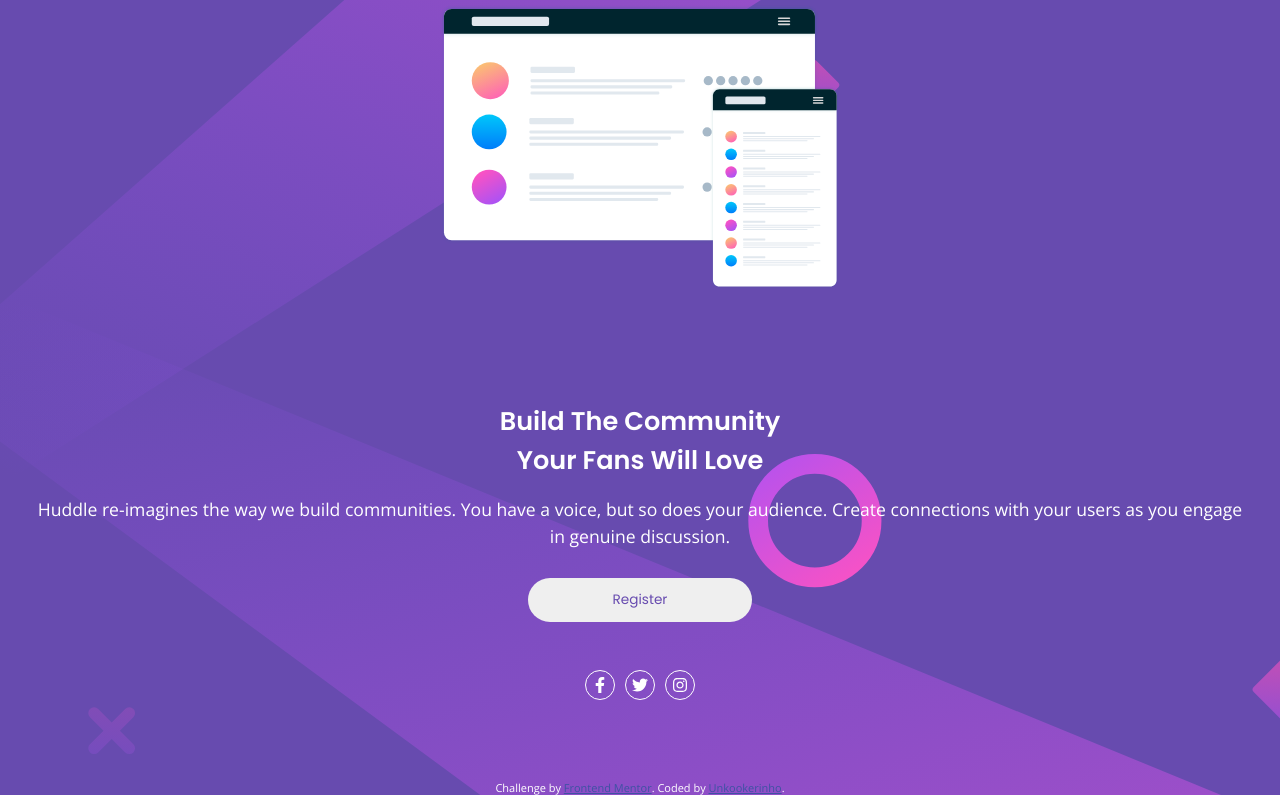
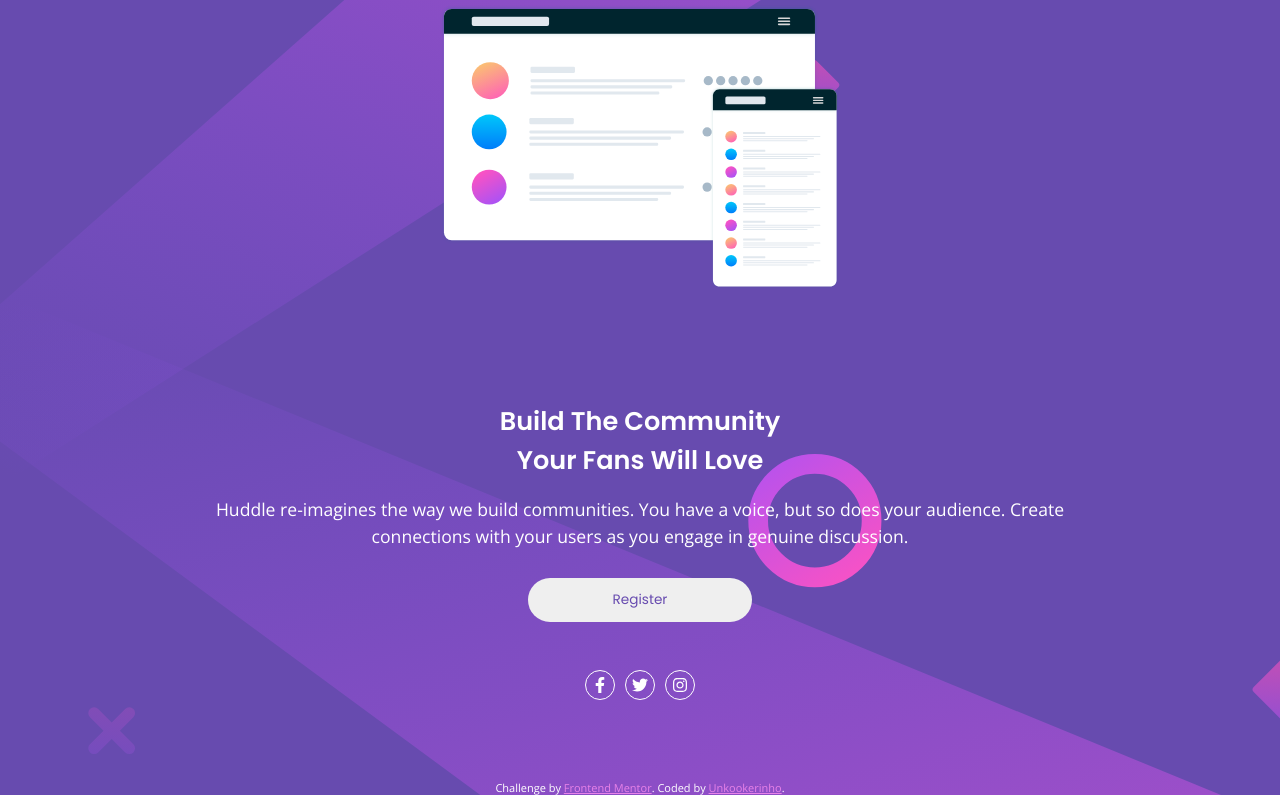
Before and after one commit to Unkookerinho/Huddle-landing-page-with-a-single-introductory-section-solution, a plain HTML site: page index.html in a window 1280 px wide. Shown: the part 131-926 px from the top of the page. Drawn offline with nearby package versions, Linux system fonts and the light colour scheme.

Commit message:
Visual Fix

```diff
--- a/style.css
+++ b/style.css
@@ -100,6 +100,7 @@
     font-size: 1.1rem;
     line-height: 1.7rem;
     margin-bottom: 1.75rem;
+    padding: 0 15%;
 }
 
 .content button {
@@ -202,6 +203,9 @@
     .content h1 {
         font-size: 2.8rem;
     }
+    .content p {
+        padding: 0;
+    }
     .social-media {
         justify-self: flex-end;
         align-self: flex-end;
@@ -236,5 +240,5 @@
     text-align: center;
 }
 .attribution a {
-    color: hsl(228, 45%, 44%);
+    color: var(--clr-soft-magenta);
 }
```
Also changed, not shown: index.html (+1 -0 lines), images/screenshot.png.
